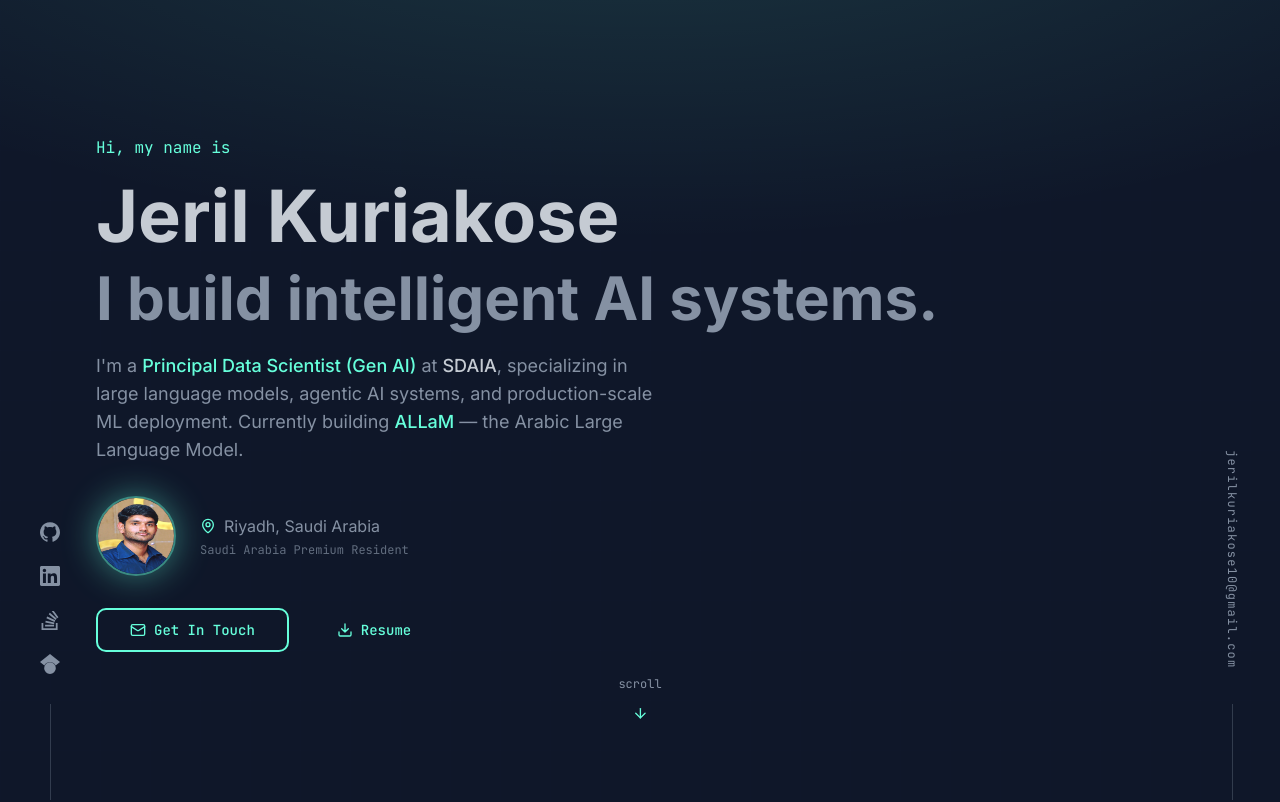
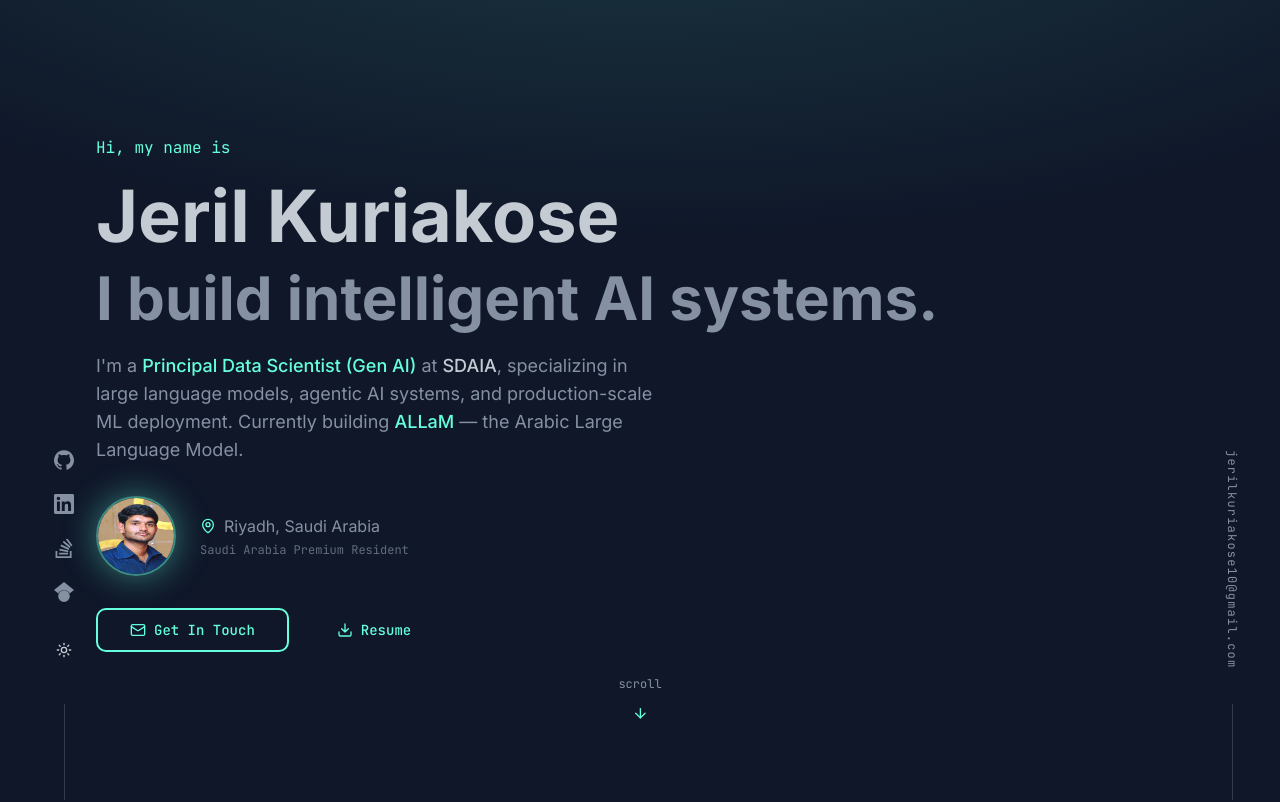
Before and after one commit to jerilkuriakose/jerilkuriakose.github.io, a Next.js app: page / in a window 1280 px wide. Shown: the top 802 px of the page. Built offline with nearby package versions, Linux system fonts and the light colour scheme.

Commit message:
Add theme toggle to desktop sidebar

```diff
--- a/app/page.tsx
+++ b/app/page.tsx
@@ -312,6 +312,18 @@ export default function Home() {
               </Tooltip>
             </BlurFade>
           ))}
+          <BlurFade delay={BLUR_FADE_DELAY * 14}>
+            <Tooltip>
+              <TooltipTrigger asChild>
+                <div className="text-muted-foreground hover:text-primary hover:-translate-y-1 transition-all duration-200">
+                  <ThemeToggle />
+                </div>
+              </TooltipTrigger>
+              <TooltipContent side="right">
+                <p>Toggle theme</p>
+              </TooltipContent>
+            </Tooltip>
+          </BlurFade>
         </TooltipProvider>
       </div>
 
```
